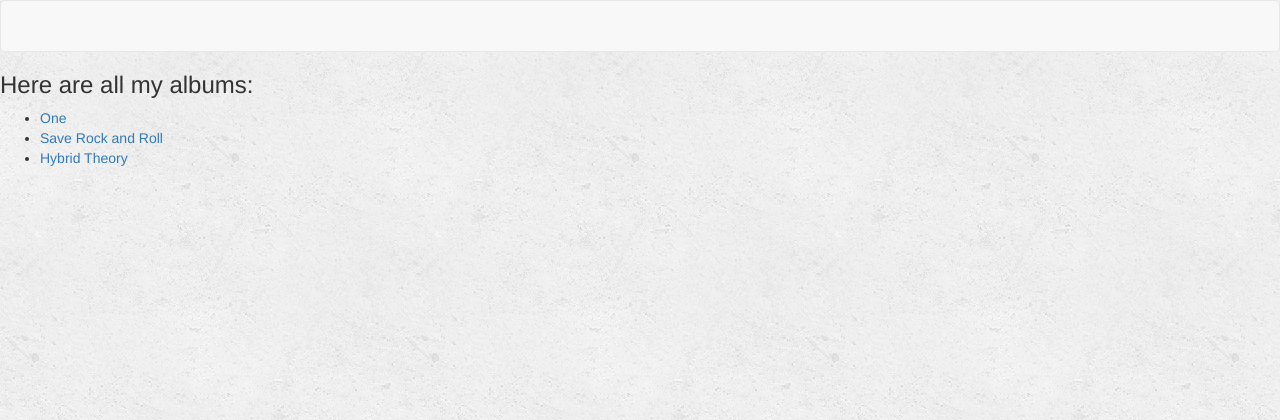
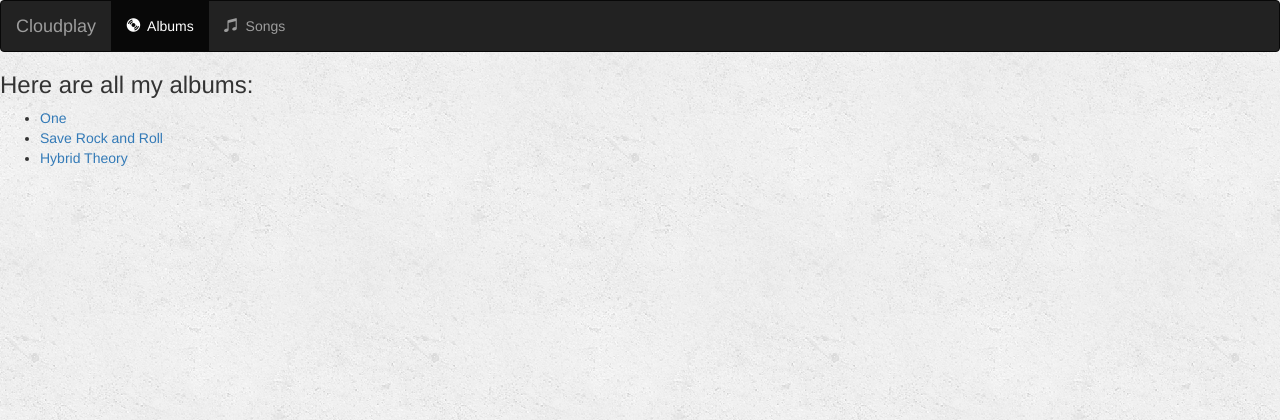
Before and after one commit to nitinprakash96/cloudplay, a Django app: page /music/ in a window 1280 px wide. Shown: the top 420 px of the page. Run offline with Django 3.2, Linux system fonts and the light colour scheme; data comes from the database, SQL or seed files in the repository; some libraries are stand-ins or nearby versions.

Commit message:
added deadlinks to the navbar later to be constructed

```diff
--- a/cloudplay/templates/music/index.html
+++ b/cloudplay/templates/music/index.html
@@ -2,13 +2,37 @@
 {% load staticfiles %}
 <link rel="stylesheet" type="text/css" href="https://maxcdn.bootstrapcdn.com/bootstrap/3.3.7/css/bootstrap.min.css">
 <link rel="stylesheet" type="text/css" href="{% static 'music/style.css' %}" />
+<link href='https://fonts.googleapis.com/css?family=Satisfy' rel='stylesheet' type='text/css'>
+<script src="https://ajax.googleapis.com/ajax/libs/jquery/1.12.0/jquery.min.js"></script>
+<script src="http://maxcdn.bootstrapcdn.com/bootstrap/3.3.6/js/bootstrap.min.js"></script>
 
 
-<nav class="navbar navbar-default">
+<nav class="navbar navbar-inverse">
 	<div class="container-fluid">
-		<!-- Logo -->
+		<!-- Header -->
 		<div class="navbar-header">
-			<a class="navbar-brand" href="{% url 'music:index' %}"></a>
+			<button type="button" class="navbar-toggle" data-toggle="collapse" data-target="#topNavBar">
+				<span class="icon-bar"></span>
+				<span class="icon-bar"></span>
+				<span class="icon-bar"></span>
+			</button>
+			<a class="navbar-brand" href="{% url 'cloudplay:index' %}">Cloudplay</a>
+		</div>
+
+		<!-- Items -->
+		<div class="collapse navbar-collapse">
+			<ul class="nav navbar-nav">
+				<li class="active">
+					<a href="{% url 'cloudplay:index' %}">
+						<span class="glyphicon glyphicon-cd" aria-hidden="true"></span>&nbsp; Albums
+					</a>
+				</li>
+				<li class="">
+					<a href="#">
+						<span class="glyphicon glyphicon-music" aria-hidden="true"></span>&nbsp; Songs
+					</a>
+				</li>
+			</ul>
 		</div>
 	</div>
 </nav>
```
